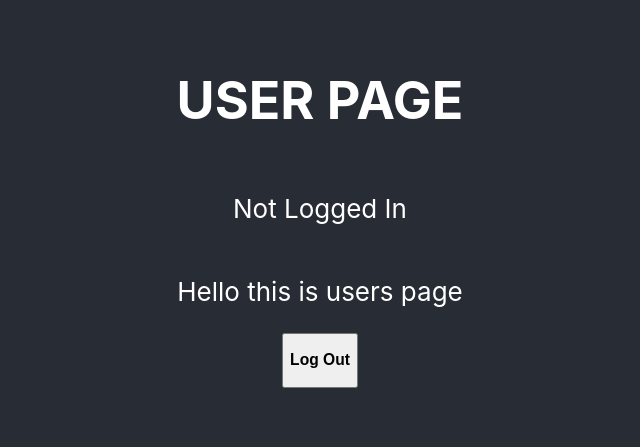
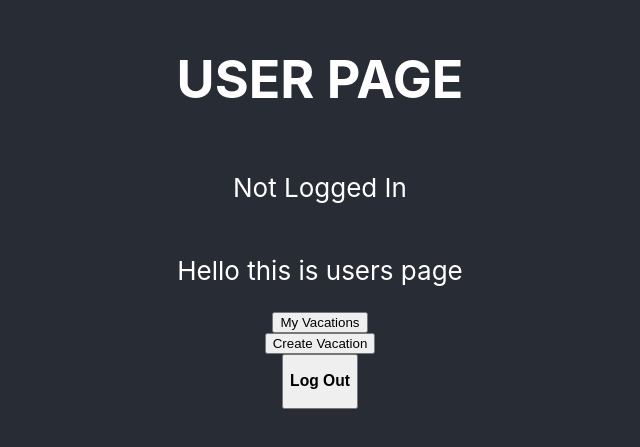
Before and after one commit to jayseo5953/frontend-oauth-test, a React (Create React App) app: page /profile in a window 1280 px wide. Shown: the part 189-636 px from the top of the page, without its empty margins (320-960 px from the left). Built offline with nearby package versions, Linux system fonts and the light colour scheme; no server answers.

Commit message:
creating vacations

```diff
--- a/src/screens/Login.jsx
+++ b/src/screens/Login.jsx
@@ -16,9 +16,9 @@ export default function Login () {
       <header className="App-header">
       <h1>LOGIN PAGE</h1>
 
-        <button><a href='http://localhost:3001/auth/google'><h2>LOGIN WITH HREF</h2></a></button>
+      <button><a href='http://localhost:3001/auth/google'><h2>LOGIN WITH HREF</h2></a></button>
 
-      <button onClick={async()=>{
+      <button onClick={ async () =>{
         const result = await axios.post('http://localhost:3001/auth/login',{email:'jolanga@hotmail.com',password:'123'},{withCredentials: true});
         const user = result.data;
         if (user) {
--- a/src/screens/Profile.jsx
+++ b/src/screens/Profile.jsx
@@ -1,7 +1,7 @@
 import React,{useContext} from 'react'
 import {AuthContext} from '../AuthContext'
 import { Link, useHistory } from "react-router-dom"
-
+import axios from 'axios';
 
 
 export default function Profile (){
@@ -15,6 +15,18 @@ export default function Profile (){
       <h1>USER PAGE</h1>
         <p>{user?`${user.username}`:"Not Logged In"}</p>
         <p>Hello this is users page</p>
+
+
+        <button onClick={async()=>{
+          const result = await axios.get('http://localhost:3001/vacations',{withCredentials:true});
+          console.log(result)
+        }}>My Vacations</button>
+
+         <button onClick={async()=>{
+          const result = await axios.post('http://localhost:3001/vacations',{destination:"bali"},{withCredentials:true});
+          console.log(result)
+        }}>Create Vacation</button>
+
         <button onClick={async()=>{
           await logout();
           history.push('/login')
```
